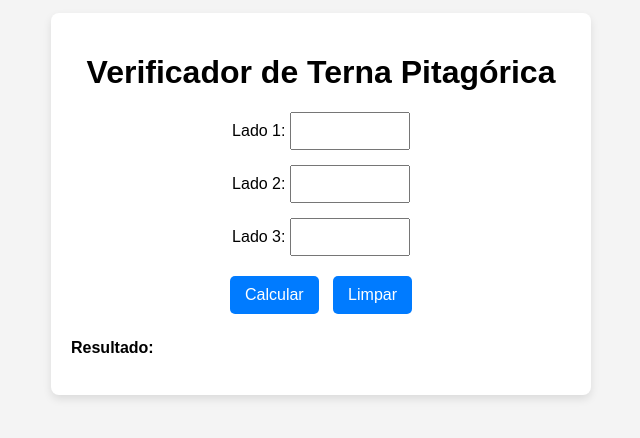
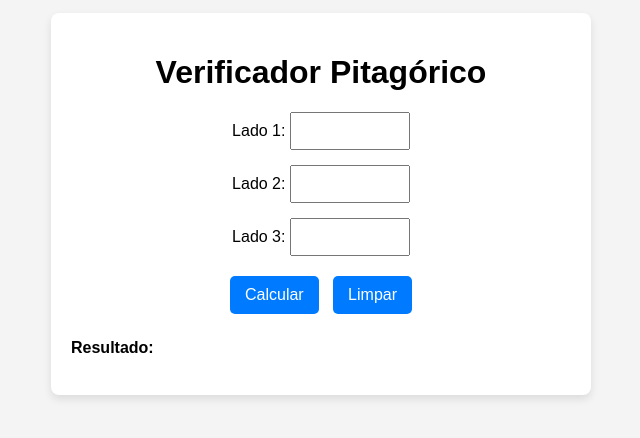
Before and after one commit to enzoaugusto7/Pitagoricas, a plain HTML site: page index.html in a window 1280 px wide. Shown: the part 196-634 px from the top of the page, without its empty margins (319-959 px from the left). Drawn offline with Linux system fonts and the light colour scheme.

Commit message:
Update index.html

```diff
--- a/index.html
+++ b/index.html
@@ -8,7 +8,7 @@
 </head>
 <body>
     <div class="container">
-        <h1>Verificador de Terna Pitagórica</h1>
+        <h1>Verificador Pitagórico</h1>
         <div class="input-group">
             <label for="side1">Lado 1:</label>
             <input type="number" id="side1" class="side-input" min="0">
```
